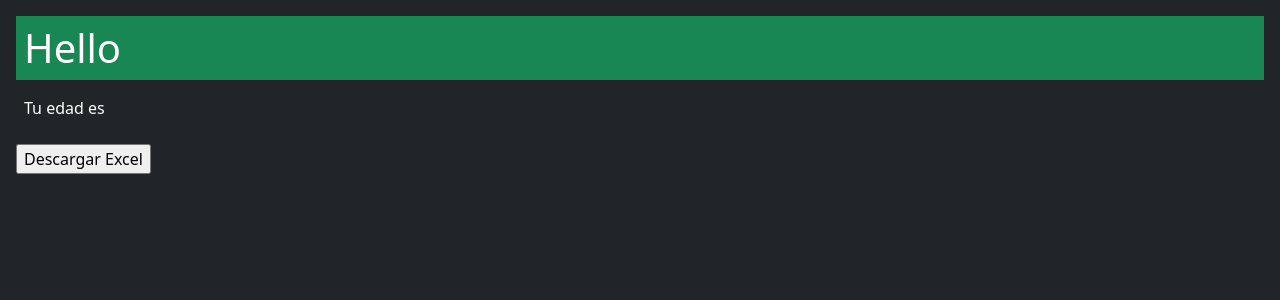
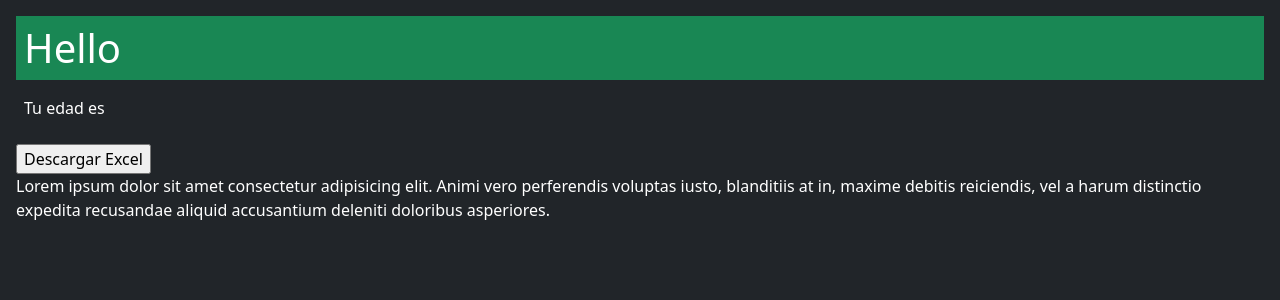
Before and after one commit to OJoshuaCG/php-test-plesk, a PHP site: page / in a window 1280 px wide. Shown: the top 300 px of the page. Run offline with PHP 8.4, Linux system fonts and the light colour scheme; data that the repository does not hold is empty.

Commit message:
Agregando nuevo contenido a la pagina principal

```diff
--- a/index.php
+++ b/index.php
@@ -16,6 +16,8 @@ require_once(__DIR__ . '/variables.php');
     <input type="submit" value="Descargar Excel">
 </form>
 
+<p>Lorem ipsum dolor sit amet consectetur adipisicing elit. Animi vero perferendis voluptas iusto, blanditiis at in, maxime debitis reiciendis, vel a harum distinctio expedita recusandae aliquid accusantium deleniti doloribus asperiores.</p>
+
 <?php
 require_once(__DIR__ . '/layout/footer.html')
 ?>
```
